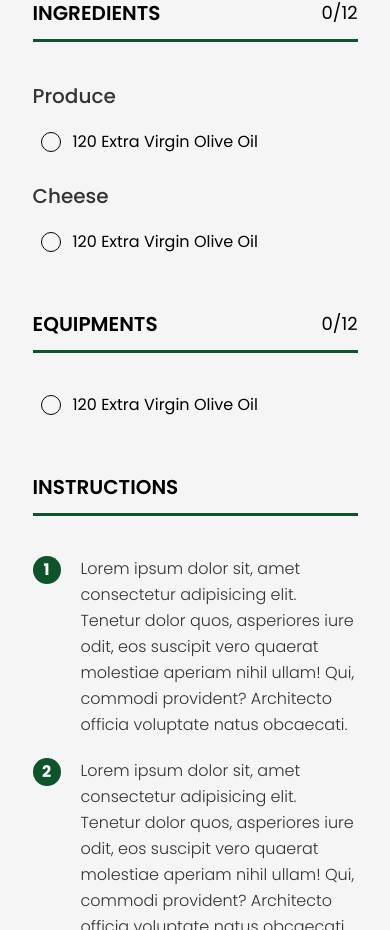
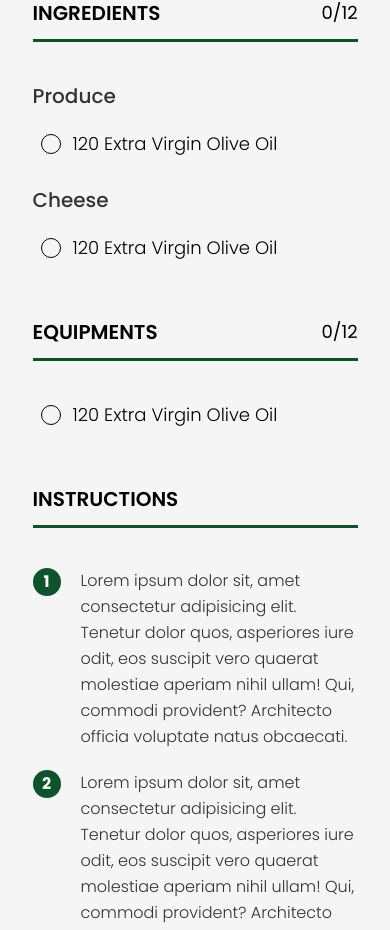
Before and after one commit to wilhelmusolejr/foodify-v2, a React (Vite) app in the folder client/: page /recipe/1 in a window 390 px wide. Shown: the part 1716-2646 px from the top of the page. Built offline with nearby package versions, Linux system fonts and the light colour scheme; a web font is replaced by a local one.

Commit message:
style: font size responsive

```diff
--- a/client/src/components/Recipe/ListItem.jsx
+++ b/client/src/components/Recipe/ListItem.jsx
@@ -1,5 +1,7 @@
 import React from "react";
 
 export default function ListItem({ children }) {
-  return <li className="capitalize flex items-center gap-3">{children}</li>;
+  return (
+    <li className="capitalize flex items-center gap-3 text-lg lg:text-xl font-light">{children}</li>
+  );
 }
```
